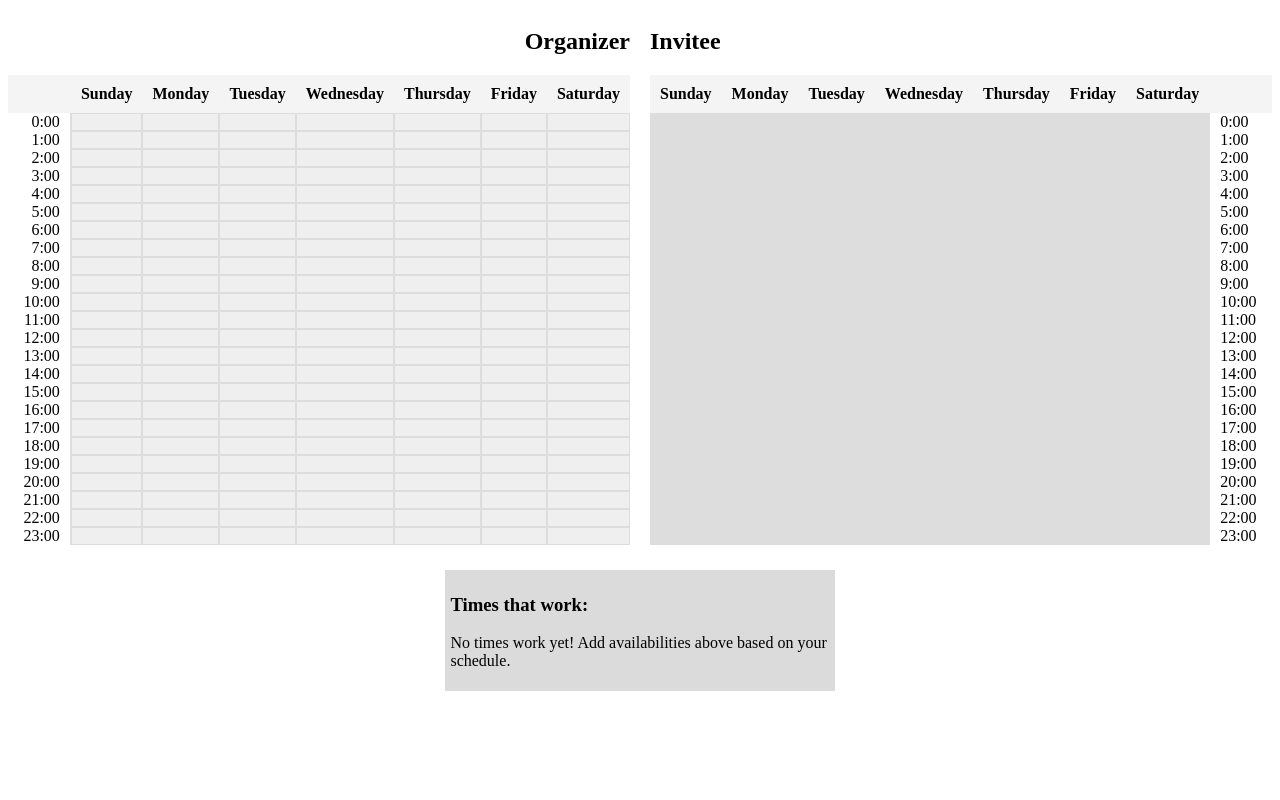
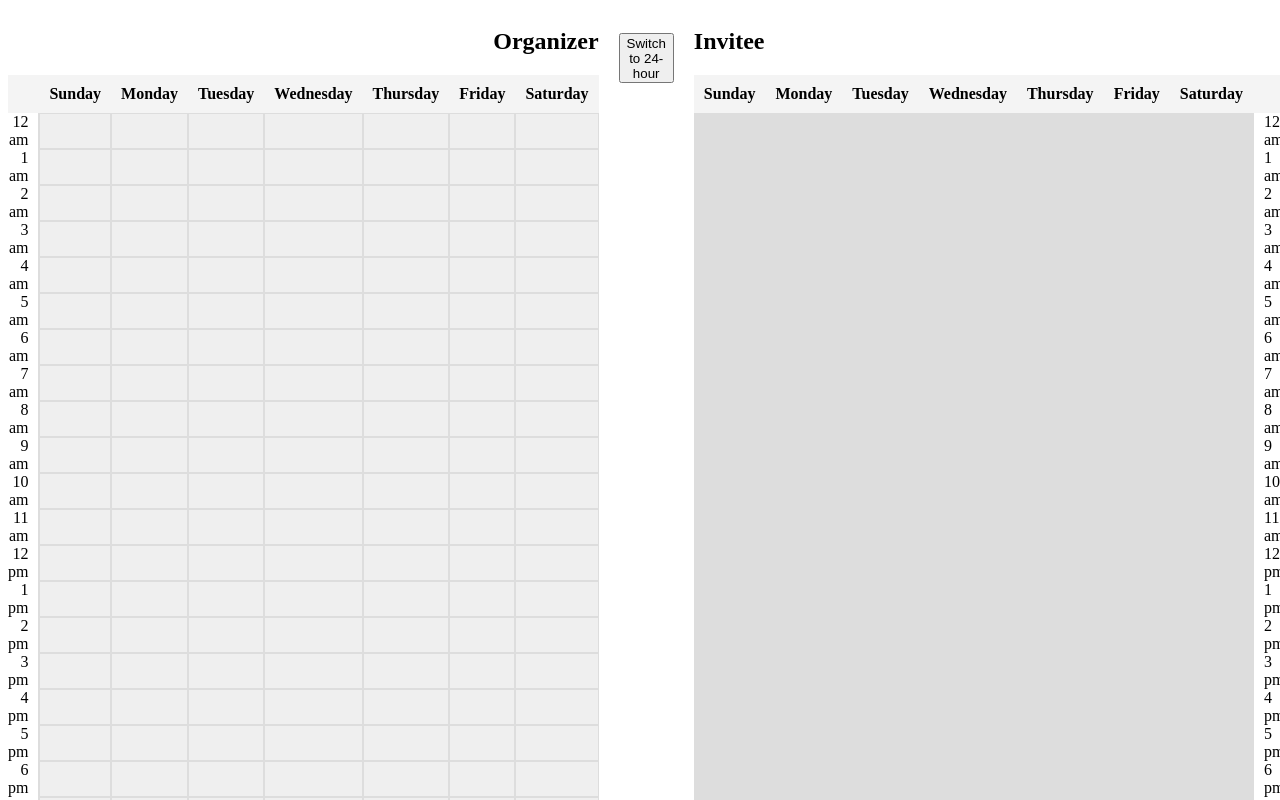
Before and after one commit to patrickthornton/input, a SvelteKit app: page / in a window 1280 px wide. Shown: the top 800 px of the page. Built offline with nearby package versions, Linux system fonts and the light colour scheme.

Commit message:
military time

```diff
--- a/src/routes/+page.svelte
+++ b/src/routes/+page.svelte
@@ -11,6 +11,9 @@
   $: timesWork = invitee_availability
     .map((subArray) => subArray.some((elt) => elt))
     .some((elt) => elt);
+
+  // Keeps track of military time setting
+  let military = false;
 
   // Toggle availability for a specific hour in a specific day for Organizer
   function toggleOrganizerAvailability(day: number, hour: number) {
@@ -92,8 +95,8 @@
     }
   }
 
-  // Day number-to-word conversion
-  function dayToWord(day: number) {
+  // Day number-to-string conversion
+  function dayToString(day: number) {
     switch (day) {
       case 0:
         return "Sunday";
@@ -111,6 +114,28 @@
         return "Saturday";
     }
   }
+
+  // Convert hour to string
+  function hourToString(hour: number, military: boolean) {
+    if (military) {
+      return `${hour}:00`;
+    } else {
+      if (hour === 0) {
+        return "12 am";
+      } else if (hour < 12) {
+        return `${hour} am`;
+      } else if (hour === 12) {
+        return "12 pm";
+      } else {
+        return `${hour - 12} pm`;
+      }
+    }
+  }
+
+  // Handle military time button functionality
+  function militaryButton() {
+    military = !military;
+  }
 </script>
 
 <svelte:document
@@ -126,11 +151,11 @@
       <!-- Empty top-left cell -->
       <div class="header"></div>
       {#each Array(7) as _, day}
-        <div class="header">{dayToWord(day)}</div>
+        <div class="header">{dayToString(day)}</div>
       {/each}
 
       {#each Array(24) as _, hour}
-        <div class="hour-label">{hour}:00</div>
+        <div class="hour-label">{hourToString(hour, military)}</div>
         {#each Array(7) as _, day}
           <button
             type="button"
@@ -145,11 +170,15 @@
     </div>
   </div>
 
+  <button type="button" class="military-button" on:click={militaryButton}>
+    {military ? "Switch to 12-hour" : "Switch to 24-hour"}
+  </button>
+
   <div>
     <h2>Invitee</h2>
     <div class="calendar">
       {#each Array(7) as _, day}
-        <div class="header">{dayToWord(day)}</div>
+        <div class="header">{dayToString(day)}</div>
       {/each}
       <!-- Empty top-right cell -->
       <div class="header"></div>
@@ -167,7 +196,7 @@
             on:mouseenter={() => handleMouseEnter(day, hour, false)}
           ></button>
         {/each}
-        <div class="hour-label-invitee">{hour}:00</div>
+        <div class="hour-label-invitee">{hourToString(hour, military)}</div>
       {/each}
     </div>
   </div>
@@ -180,7 +209,7 @@
       {#each Array(7) as _, day}
         {#each Array(24) as _, hour}
           {#if invitee_availability[day][hour]}
-            <li>{dayToWord(day)} - {hour}:00</li>
+            <li>{dayToString(day)} - {hourToString(hour, military)}</li>
           {/if}
         {/each}
       {/each}
@@ -247,6 +276,11 @@
     cursor: default;
   }
 
+  .military-button {
+    max-height: 50px;
+    margin-top: 25px;
+  }
+
   .overlapping-times {
     background-color: #dbdbdb;
     width: 30%;
```
